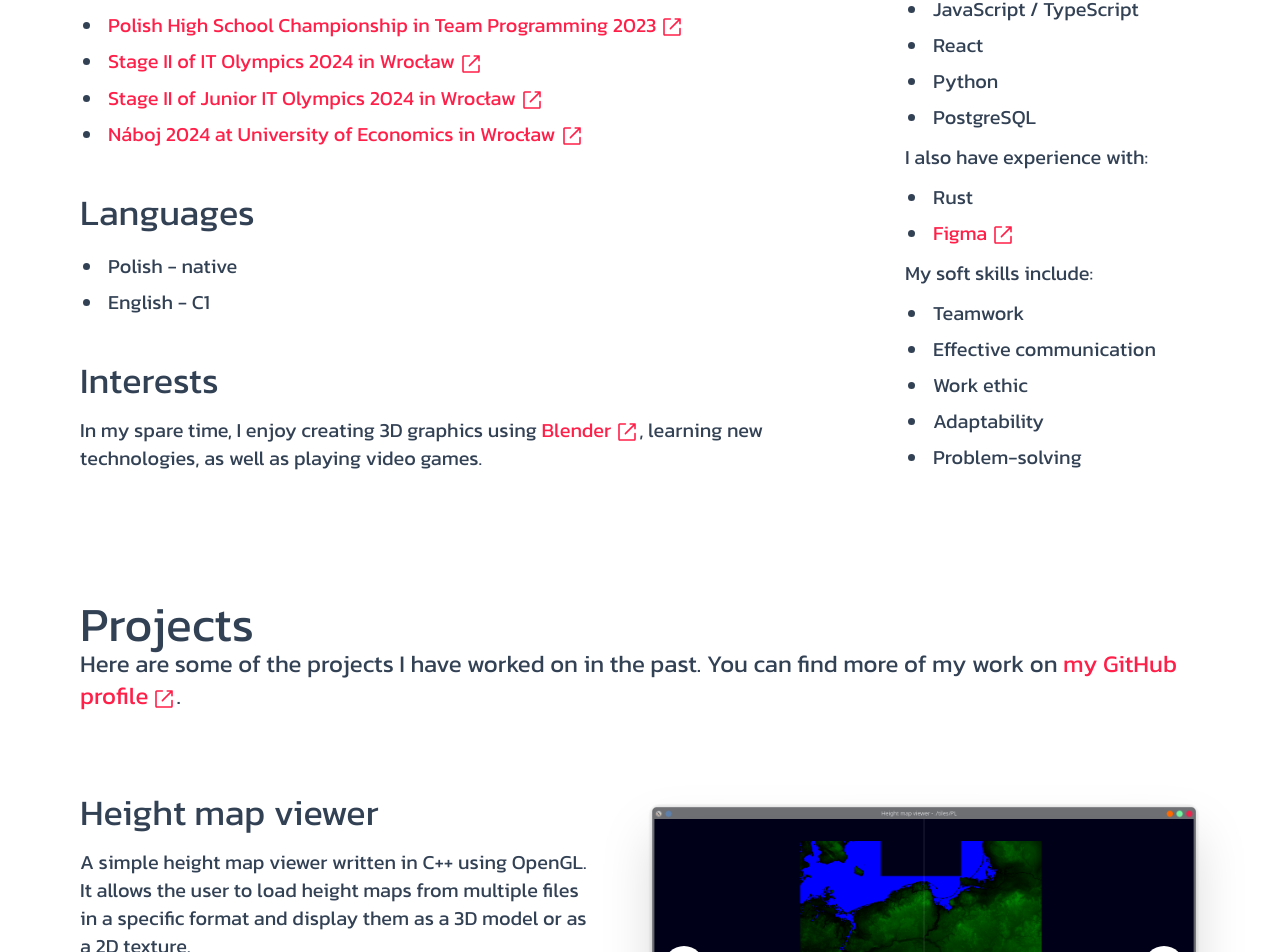
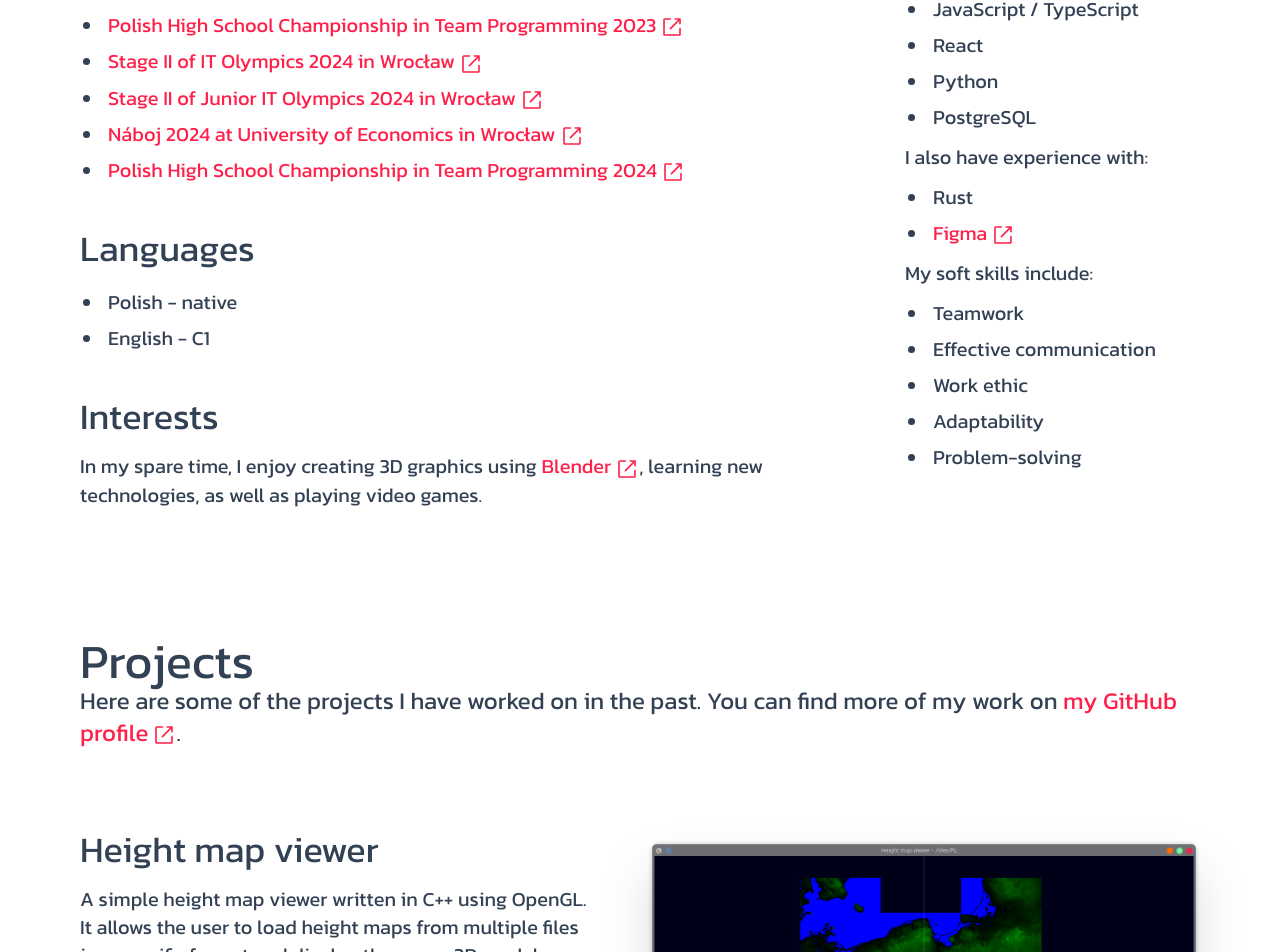
Before and after one commit to Acors24/Acors24.github.io, a React (Vite) app: page / in a window 1280 px wide. Shown: the part 1189-2141 px from the top of the page. Built offline with nearby package versions, Linux system fonts and the light colour scheme.

Commit message:
update content

```diff
--- a/src/components/Education.tsx
+++ b/src/components/Education.tsx
@@ -13,7 +13,7 @@ export default function Education() {
             </Text>
             <List>
                 <ListItem>
-                    <Link href="https://map.org.pl/mistrzostwa-szkol-srednich-w-programowaniu-zespolowym">
+                    <Link href="https://mistrzostwa.solve.edu.pl/contest/root-map-ed2023-final">
                         Polish High School Championship in Team Programming
                         2023
                     </Link>
@@ -33,6 +33,12 @@ export default function Education() {
                         Náboj 2024 at University of Economics in Wrocław
                     </Link>
                 </ListItem>
+                <ListItem>
+                    <Link href="https://mistrzostwa.solve.edu.pl/">
+                        Polish High School Championship in Team Programming
+                        2024
+                    </Link>
+                </ListItem>
             </List>
         </TextSection>
     );
```
